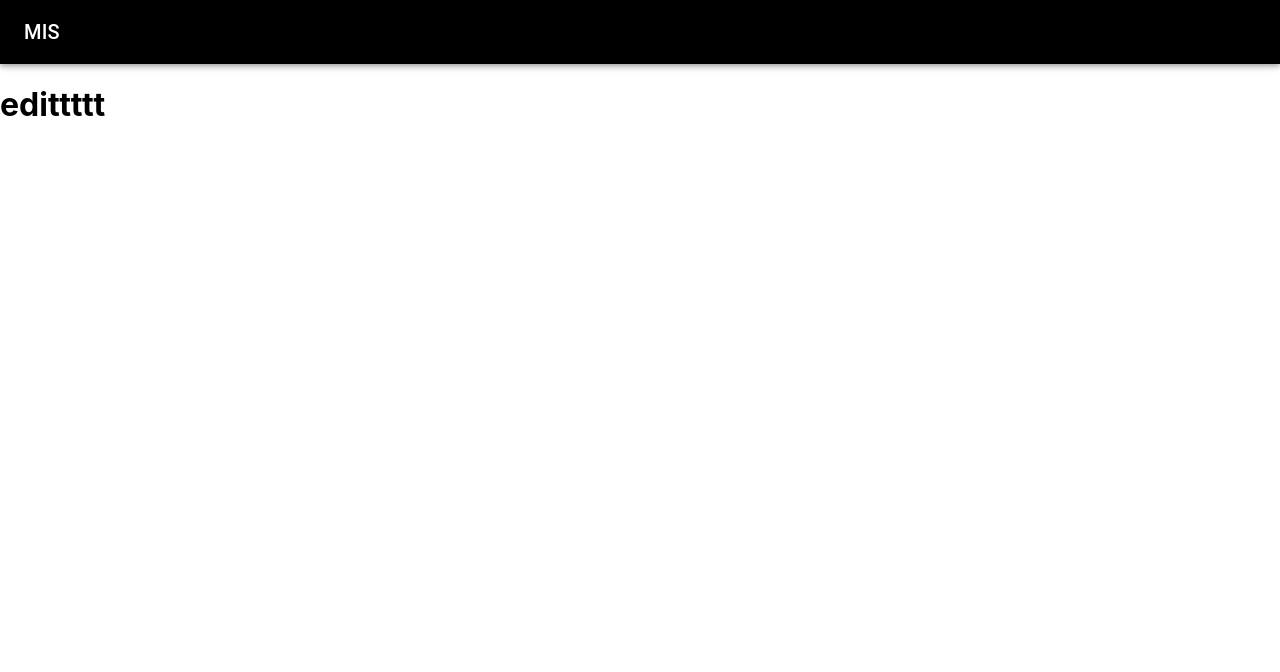
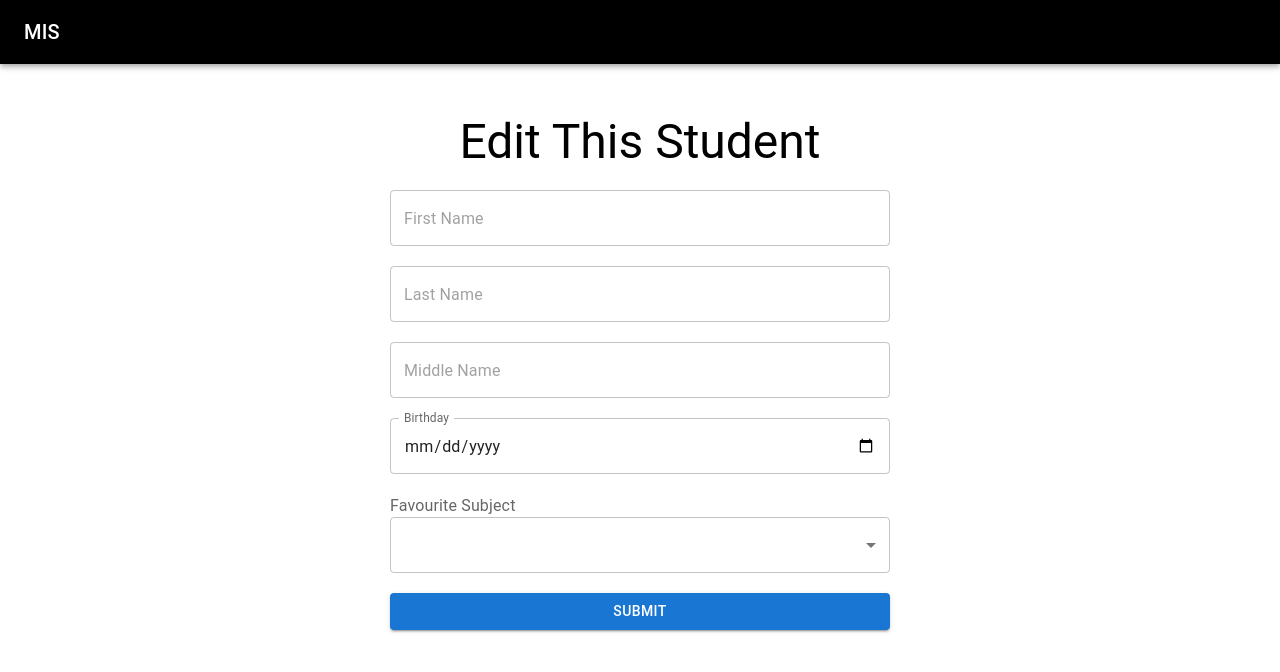
Before and after one commit to ShatakshiUpadhyay/MIS-frontend, a React (Create React App) app: page /edit in a window 1280 px wide. Shown: the top 672 px of the page. Built offline with nearby package versions, Linux system fonts and the light colour scheme.

Commit message:
[Shatakshi | Snehal | Anuja] Add. form for edit,checkbox . Get. all student List

```diff
--- a/package.json
+++ b/package.json
@@ -7,6 +7,7 @@
     "@emotion/styled": "^11.10.5",
     "@mui/icons-material": "^5.11.0",
     "@mui/material": "^5.11.5",
+    "@mui/x-date-pickers": "^5.0.15",
     "@testing-library/jest-dom": "^5.14.1",
     "@testing-library/react": "^13.0.0",
     "@testing-library/user-event": "^13.2.1",
@@ -15,6 +16,7 @@
     "@types/react": "^18.0.0",
     "@types/react-dom": "^18.0.0",
     "axios": "^1.2.3",
+    "formik": "^2.2.9",
     "react": "^18.2.0",
     "react-dom": "^18.2.0",
     "react-router-dom": "^6.7.0",
--- a/src/App.tsx
+++ b/src/App.tsx
@@ -3,7 +3,7 @@ import { Router } from 'react-router-dom';
 import './App.css';
 import Students from './components/body/Students';
 import Header from './components/header/Header';
-import RootRouter from './components/router/RootRouter';
+import RootRouter from './components/Router/RootRouter';
 
 function App() {
   return (
--- a/src/components/Body/EditStudent.tsx
+++ b/src/components/Body/EditStudent.tsx
@@ -1,11 +1,94 @@
 import React from 'react'
+import {
+  Formik,
+  FormikHelpers,
+  FormikProps,
+  Form,
+  Field,
+  FieldProps,
+} from 'formik'
+import { Button, InputLabel, MenuItem, Select, Stack, TextField, Typography } from '@mui/material'
+import { Box } from '@mui/system'
+import classes from './styles/StudentCard.module.css'
+import { DesktopDatePicker } from '@mui/x-date-pickers'
 
 function EditStudent() {
+  const currentStudent: Object = {
+    firstName: 'shatakshi',
+    middleName: '',
+    lastName: '',
+    DOB: '',
+    FavouriteSubject: '',
+  }
+
   return (
-    <div>
+    <Box className={classes.box}>
+      <Typography variant="h3" component="div">
+          Edit This Student
+    </Typography>
 
-    <h1>edittttt</h1>
-    </div>
+      <Formik
+        initialValues={currentStudent}
+        onSubmit={(values, actions) => {
+          console.log({ values, actions })
+          alert(JSON.stringify(values, null, 2))
+          actions.setSubmitting(false)
+        }}
+      >
+        <Form className={classes.form}>
+          <TextField
+            id='firstName'
+            className={classes.content}
+            name='firstName'
+            placeholder='First Name'
+          />
+          <br />
+          <TextField
+            id='lastName'
+            className={classes.content}
+            name='lastName'
+            placeholder='Last Name'
+          />
+          <br />
+          <TextField
+            id='middleName'
+            className={classes.content}
+            name='middleName'
+            placeholder='Middle Name'
+          />
+          <br />
+          <TextField
+            id='date'
+            label='Birthday'
+            type='date'
+            InputLabelProps={{
+              shrink: true,
+            }}
+          />
+          <br />
+          <InputLabel id="demo-simple-select-label">
+            Favourite Subject
+          </InputLabel>
+          <Select
+            labelId="demo-simple-select-label"
+            id="demo-simple-select"
+            // value={age}
+            label="favouriteSaubject"
+            // onChange={handleChange}
+            placeholder='Favourite Subject'
+          >
+            <MenuItem value={10}>Ten</MenuItem>
+            <MenuItem value={10}>Ten</MenuItem>
+            <MenuItem value={20}>Twenty</MenuItem>
+            <MenuItem value={30}>Thirty</MenuItem>
+          </Select>
+          <br></br>
+          <Button variant='contained' className={classes.content} type='submit'>
+            Submit
+          </Button>
+        </Form>
+      </Formik>
+    </Box>
   )
 }
 
--- a/src/components/Body/StudentCard.tsx
+++ b/src/components/Body/StudentCard.tsx
@@ -10,47 +10,42 @@ import CheckBoxIcon from "@mui/icons-material/CheckBox";
 import CheckBoxOutlineBlankIcon from "@mui/icons-material/CheckBoxOutlineBlank";
 import { useNavigate } from "react-router-dom";
 import classes from "./styles/StudentCard.module.css";
-import { useEffect } from "react";
+import { useEffect, useState } from "react";
 import DeleteIcon from "@mui/icons-material/Delete";
+import { Checkbox } from "@mui/material";
 
-export default function StudentCard(prop: any) {
+export default function StudentCard(prop :any) {
   const navigate = useNavigate();
   const editPage = () => {
     console.log("edit page");
     return navigate("/edit");
   };
-
-  useEffect(() => {}, []);
+  const [studentDetails, setStudent] = useState<any>(prop.student);
 
   const card = (
     <React.Fragment>
       <CardContent className={classes.parent}>
         <div>
-          <div>
-            <CheckBoxIcon></CheckBoxIcon>
-          </div>
-          <div>
-            <CheckBoxOutlineBlankIcon></CheckBoxOutlineBlankIcon>
-          </div>
+        <Checkbox/>
         </div>
         <div className={classes.leftChild}>
           <Typography variant="h5" component="div">
-            First Name :
+          {studentDetails.firstName}
           </Typography>
           <Typography sx={{ fontSize: 14 }} color="text.secondary" gutterBottom>
-            MiddleName:
+          {studentDetails.middleName}
           </Typography>
           <Typography sx={{ mb: 1.5 }} color="text.secondary">
-            Last Name:
+          {studentDetails.lastName}
           </Typography>
         </div>
 
         <div className={classes.rightChild}>
           <Typography sx={{ mb: 1.5 }} color="text.secondary">
-            Date of Birth :
+            Date of Birth: {studentDetails.dateOfBirth.slice(0,10)}
           </Typography>
           <Typography sx={{ mb: 1.5 }} color="text.secondary">
-            Favourite Subject :
+            Favourite Subject: {studentDetails.subject.name}
           </Typography>
         </div>
         <div className={classes.card}>
@@ -75,10 +70,10 @@ export default function StudentCard(prop: any) {
       marginRight="10%"
       marginTop="5%"
     >
+    <div></div>
       <Card>{card}</Card>
       <br />
       <br />
-      <Card variant="outlined">{card}</Card>
     </Box>
   );
 }
--- a/src/components/Body/Students.tsx
+++ b/src/components/Body/Students.tsx
@@ -1,18 +1,19 @@
 import axios from "axios";
 import { useEffect, useState } from "react";
 import { useNavigate } from "react-router-dom";
-import StudentCard from "./StudentCard";
 import classes from './styles/Students.module.css';
 import SubHeader from "./SubHeader"
 import { API_HOST_LOCAL } from "../../env-config";
+import StudentCard from "./StudentCard";
 
 function Students() {
 
-  const [students, SetStudents] = useState<any>([]);
+  const [students, setStudents] = useState<any>([]);
 
   async function fetchStudents(){
     const results = await axios.get(`${API_HOST_LOCAL}/Student/GetAll`)
-    console.log(results)
+    // console.log(results.data)
+    setStudents(results.data)
   }
 
   useEffect(()=>{
@@ -22,7 +23,15 @@ function Students() {
   return (
     <>
       <SubHeader/>
-      <StudentCard />
+      {
+        students.map((student: any)=>{
+          return(
+              <StudentCard key={student.id} student={student}/>
+          );
+        }
+
+        )
+      }
     </>
   );
 }
--- a/src/components/Body/styles/StudentCard.module.css
+++ b/src/components/Body/styles/StudentCard.module.css
@@ -24,3 +24,21 @@
     opacity: 0.4;
     float: right;
   }
+
+  .box{
+    margin-top: 50px;
+    display: flex;
+    justify-content: center;
+    align-items: center;
+    flex-direction: column;
+  }
+  .form{
+    display: flex;
+    flex-direction: column;
+    padding: 20px;
+  }
+
+  .content{
+    width: 500px;
+    padding: 20px;
+  }
```
Also changed, not shown: src/components/Body/styles/Students.module.css (line endings or trailing spaces), 1 other file (tests, documents, lock files or other folders).
